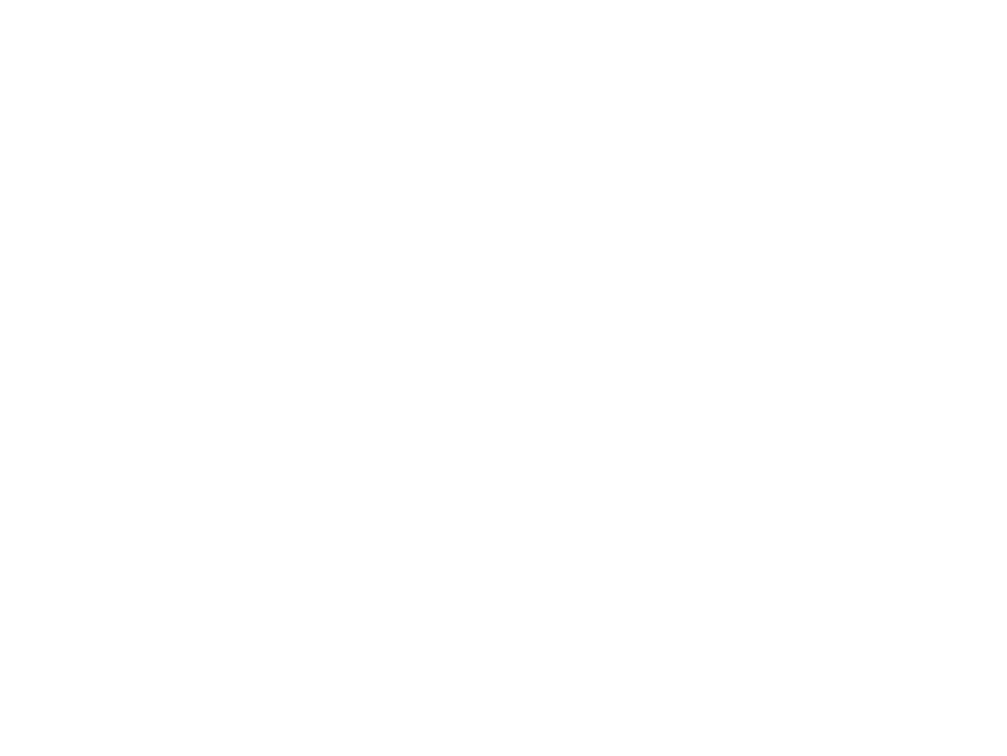
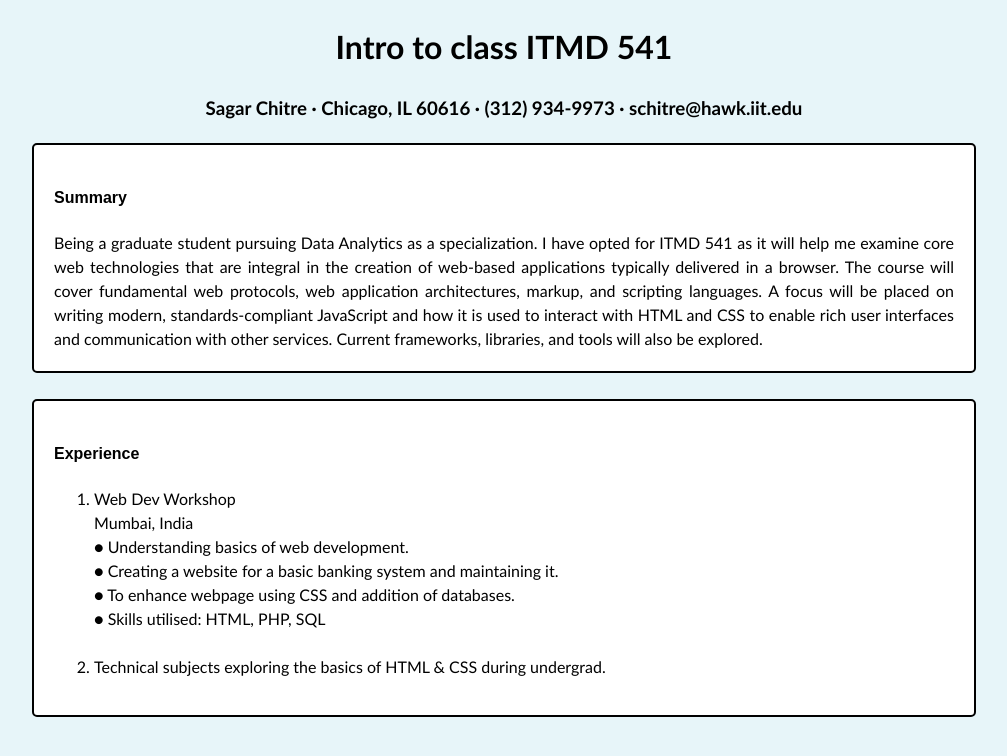
Before and after one commit to SagarChitre/Lab-ITMD541, a plain HTML site: page index.html in a window 1280 px wide. Shown: the whole page, without its empty margins (136-1143 px from the left). Drawn offline with Linux system fonts and the light colour scheme.

Commit message:
modified index.html and added style.css

```diff
--- a/index.html
+++ b/index.html
@@ -4,8 +4,40 @@
     <meta charset="UTF-8">
     <meta name="viewport" content="width=device-width, initial-scale=1.0">
     <title>Intro to ITMD 541</title>
+    <link rel="stylesheet" href="style.css">
 </head>
 <body>
+    <h1>Intro to class ITMD 541</h1>
+    <h3>Sagar Chitre ∙ Chicago, IL 60616 ∙ (312) 934-9973 ∙ schitre@hawk.iit.edu</h3>
+
+    <div id="container">
+    <h4>Summary</h4>
+    <p>Being a graduate student pursuing Data Analytics as a specialization. I have opted for ITMD 541 as it will help me examine core web technologies that are integral in the creation of web-based applications typically
+        delivered in a browser. The course will cover fundamental web protocols, web application architectures, markup, and scripting languages. A focus will be placed on writing modern, standards-compliant JavaScript and how it is used to interact with HTML and CSS to enable rich user
+        interfaces and communication with other services. Current frameworks, libraries, and tools will also be explored.</p>
+    </div>
+
+    <br>
+
+    <div id="container">
+    <h4>Experience</h4>
+    <p>
+        <ul style="list-style-type: red;">
+            <li>Web Dev Workshop <br>
+                Mumbai, India <br>
+                ● Understanding basics of web development. <br>
+                ● Creating a website for a basic banking system and maintaining it. <br>
+                ● To enhance webpage using CSS and addition of databases. <br>
+                ● Skills utilised: HTML, PHP, SQL
+            </li>
+
+            <br>
+
+            <li>Technical subjects exploring the basics of HTML & CSS during undergrad. <br>
+            </li>
+        </ul>
+    </p>
+    </div>
 
 </body>
 </html>
--- /dev/null
+++ b/style.css
@@ -0,0 +1,37 @@
+body {
+    font-family: 'Gill Sans', 'Gill Sans MT', Calibri, 'Trebuchet MS', sans-serif;
+    line-height: 1.6;
+    background-color: #e7f5f9;
+  }
+
+  h1{
+    font-family: 'Gill Sans', 'Gill Sans MT', Calibri, 'Trebuchet MS', sans-serif;
+    text-align: center;
+  }
+
+  h3{
+    font-family: 'Gill Sans', 'Gill Sans MT', Calibri, 'Trebuchet MS', sans-serif;
+    text-align: center;
+  }
+
+  p {
+    font-family: 'Gill Sans', 'Gill Sans MT', Calibri, 'Trebuchet MS', sans-serif;
+    margin: 0;
+  }
+
+  ul{
+    font-family: 'Gill Sans', 'Gill Sans MT', Calibri, 'Trebuchet MS', sans-serif;
+  }
+
+  #container{
+    text-align: justify;
+    border: 2px solid black;
+    max-width: 900px;
+    margin: 0 auto;
+    padding: 20px;
+    font-family: sans-serif;
+    font-size: 16px;
+    line-height: 1.5em;
+    background-color: #ffffff;
+    border-radius: 5px;
+  }
```
